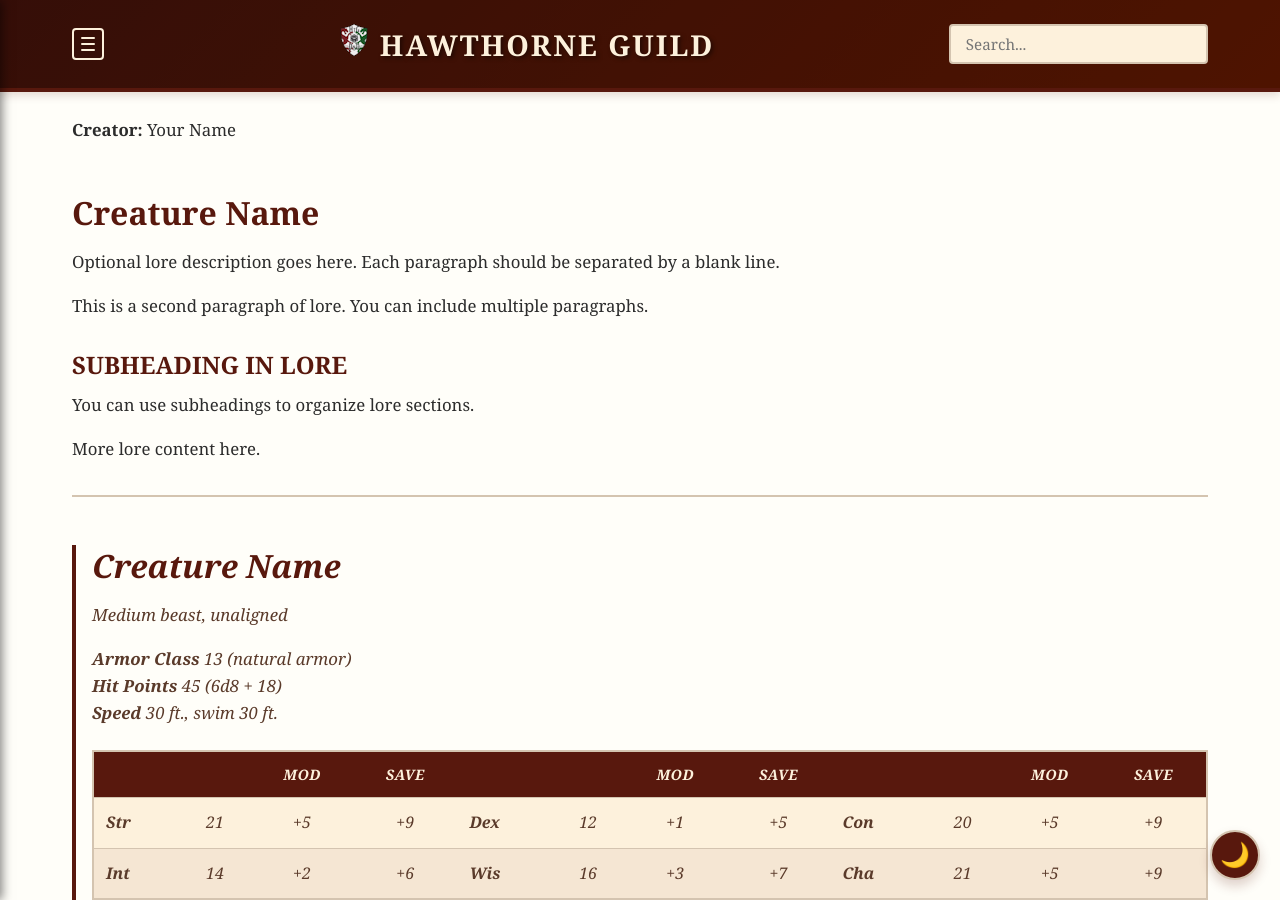
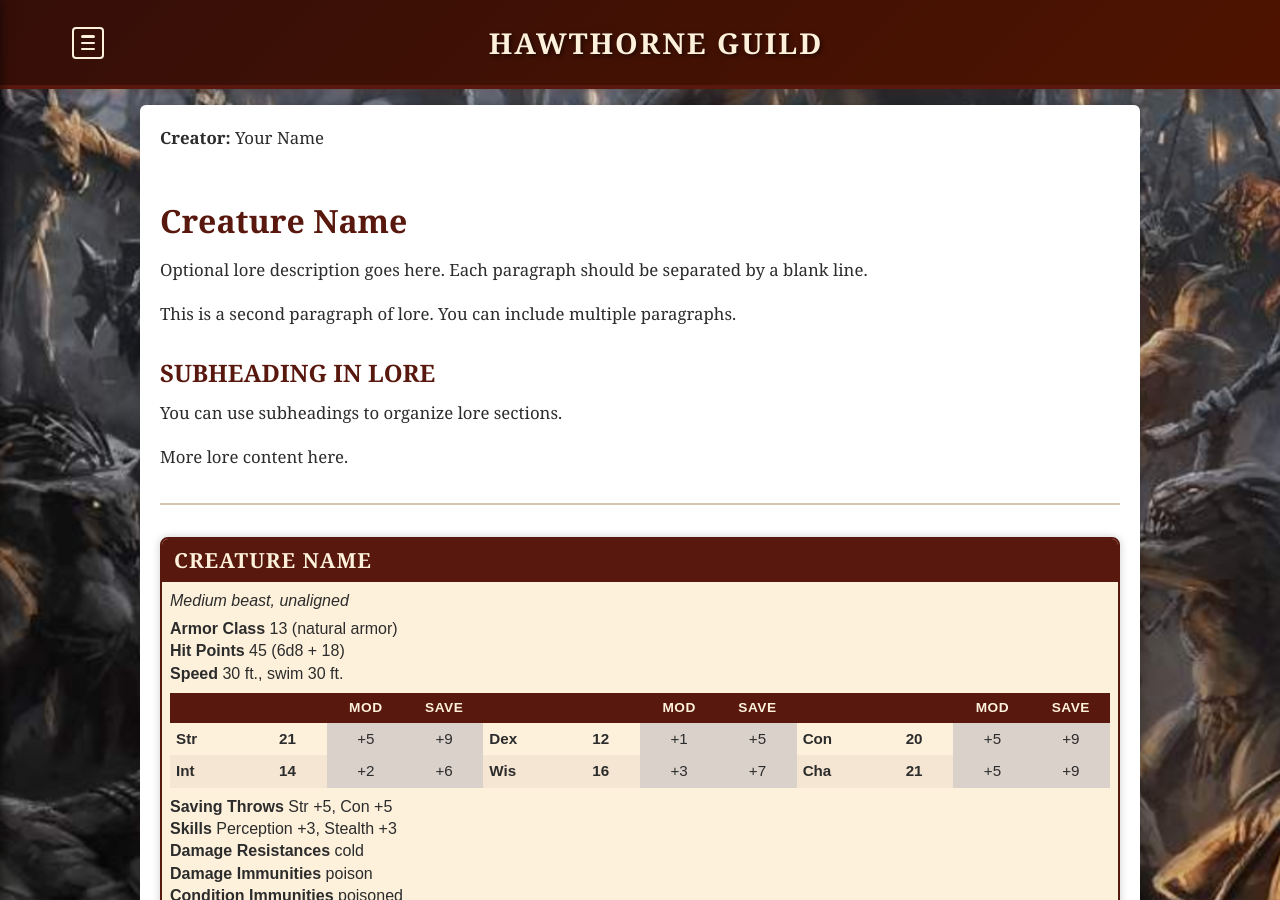
Before and after one commit to coconutswallow/Guides, a Jekyll site: the page built from tools/monster-template.md, in a window 1280 px wide and 900 px high. Built offline with Jekyll 4.4.1, drawn with Linux system fonts in a browser that asks for light colours; comment, search, counter and statistics services are not loaded.

Commit message:
Revert "statblock inherit headers and footers"
This reverts commit 4f5ed06da1999e3f07e1baf0c8746d0fdca205dd.

```diff
--- a/_layouts/default.html
+++ b/_layouts/default.html
@@ -14,7 +14,7 @@
         <link rel="stylesheet" href="{{ stylesheet | relative_url }}">
     {% endfor %}
 </head>
-<body class="{{ page.body_class }}" {% if page.background_image %}style="--page-bg-image: url('{{ page.background_image | relative_url }}')"{% endif %}>
+<body {% if page.background_image %}style="--page-bg-image: url('{{ page.background_image | relative_url }}')"{% endif %}>
     {% if page.background_image %}
     <script>
     // Fallback: Set background image if not already set
--- a/_layouts/statblock.html
+++ b/_layouts/statblock.html
@@ -1,8 +1,81 @@
----
-layout: default
-body_class: monster-page
----
+<!DOCTYPE html>
+<html lang="en">
+<head>
+    <meta charset="UTF-8">
+    <meta name="viewport" content="width=device-width, initial-scale=1.0">
+    <title>{{ page.title | default: site.title }}</title>
+    <link rel="stylesheet" href="{{ '/assets/css/style.css' | relative_url }}">
+    <link rel="stylesheet" href="{{ '/assets/css/statblock.css' | relative_url }}">
+</head>
+<body class="monster-page">
+    <header class="site-header">
+        <div class="header-content">
+            <button id="menu-toggle" aria-label="Toggle Navigation Menu">
+                <span class="bar"></span>
+                <span class="bar"></span>
+                <span class="bar"></span>
+            </button>
+            <h1 class="site-title">{{ site.title | default: "Hawthorne Guild Guide" }}</h1>
+        </div>
+    </header>
 
+    <div id="sidebar-menu">
+        <div class="sidebar-header">
+            <h4 class="sidebar-title">Navigation</h4>
+            <button id="close-menu-btn" class="close-btn" aria-label="Close Menu">&times;</button>
+        </div>
+
+        <div class="sidebar-nav">
+            {% for nav_item in site.navigation %}
+                {% if nav_item.url %}
+                    <a href="{{ nav_item.url | relative_url }}" class="nav-link">{{ nav_item.title }}</a>
+                {% elsif nav_item.collection %}
+                    <a href="{{ nav_item.collection | relative_url }}" class="nav-link">{{ nav_item.title }}</a>
+                {% elsif nav_item.sections %}
+                    <div class="nav-section">
+                        <button class="nav-section-toggle" aria-expanded="false">
+                            <span class="toggle-icon">▶</span>
+                            {{ nav_item.title }}
+                        </button>
+                        <div class="nav-submenu">
+                            {% for section in nav_item.sections %}
+                                {% if section.url %}
+                                    <a href="{{ section.url | relative_url }}">{{ section.title }}</a>
+                                {% elsif section.subsections %}
+                                    <div class="nav-subsection">
+                                        <button class="nav-subsection-toggle" aria-expanded="false">
+                                            <span class="toggle-icon">▶</span>
+                                            {{ section.title }}
+                                        </button>
+                                        <div class="nav-subsubmenu">
+                                            {% for subsection in section.subsections %}
+                                                <a href="{{ subsection.url | relative_url }}">{{ subsection.title }}</a>
+                                            {% endfor %}
+                                        </div>
+                                    </div>
+                                {% endif %}
+                            {% endfor %}
+                        </div>
+                    </div>
+                {% elsif nav_item.links %}
+                    <div class="nav-section">
+                        <button class="nav-section-toggle" aria-expanded="false">
+                            <span class="toggle-icon">▶</span>
+                            {{ nav_item.title }}
+                        </button>
+                        <div class="nav-submenu">
+                            {% for link in nav_item.links %}
+                                <a href="{{ link.url | relative_url }}">{{ link.title }}</a>
+                            {% endfor %}
+                        </div>
+                    </div>
+                {% endif %}
+            {% endfor %}
+        </div>
+    </div>
+
+    <div id="menu-overlay"></div>
+    <div class="page">
     {% if page.creator %}
     <p class="creator-credit"><strong>Creator:</strong> {{ page.creator }}</p>
     {% endif %}
@@ -24,6 +97,35 @@
         {% endif %}
     </div>
     {% endif %}
+</div>
+
+    <footer class="site-footer">
+        <div class="footer-content">
+
+        </div>
+    </footer>
+
+    <script>
+        // CORE MENU TOGGLE LOGIC (Main Hamburger/Close Button)
+        const menuToggle = document.getElementById('menu-toggle');
+        const sidebarMenu = document.getElementById('sidebar-menu');
+        const closeMenuBtn = document.getElementById('close-menu-btn');
+        const menuOverlay = document.getElementById('menu-overlay');
+
+        if (menuToggle && sidebarMenu && closeMenuBtn && menuOverlay) {
+            function toggleMenu() {
+                sidebarMenu.classList.toggle('active');
+                menuOverlay.classList.toggle('active');
+                document.body.classList.toggle('menu-open');
+            }
+
+            menuToggle.addEventListener('click', toggleMenu);
+            closeMenuBtn.addEventListener('click', toggleMenu);
+            menuOverlay.addEventListener('click', toggleMenu);
+        }
+    </script>
+
+    <script src="{{ '/assets/js/sidebar.js' | relative_url }}"></script>
 
     <script>
         // Export stat block to JSON (5etools format)
@@ -259,3 +361,5 @@
             URL.revokeObjectURL(url);
         }
     </script>
+</body>
+</html>
```
Also changed, not shown: other parts of _layouts/statblock.html (+1 -1 lines). Lines whose indentation alone changed are shown as unchanged.
